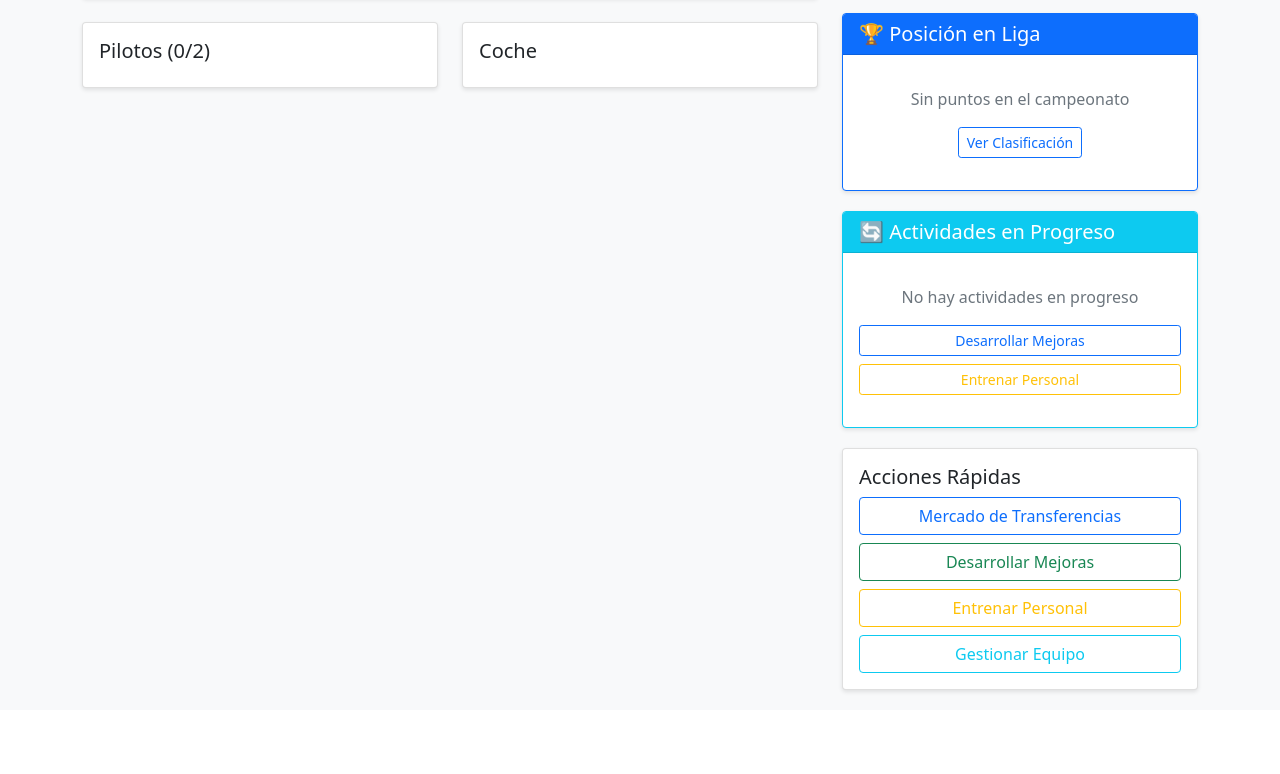
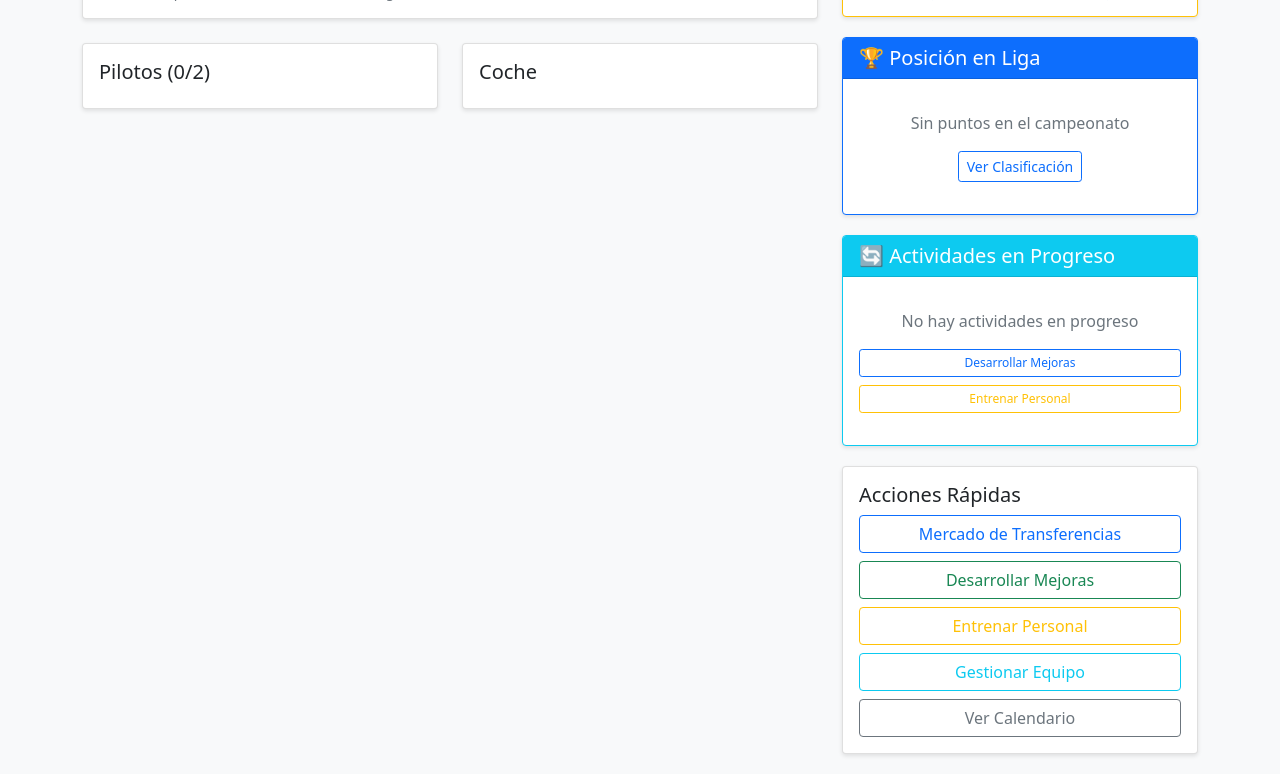
Before and after one commit to FrakerKill/f1_manager, a Flask app: page /dashboard in a window 1280 px wide. Shown: the part 239-1013 px from the top of the page. Before the commit the page ends 933 px from the top, so only its background shows below. Run offline with Flask 3, Linux system fonts and the light colour scheme; the visitor is signed in with stand-in values (Sample User, id 1); data comes from the database, SQL or seed files in the repository; data that the repository does not hold is empty.

Commit message:
adding buttons on dashboard

```diff
--- a/templates/dashboard.html
+++ b/templates/dashboard.html
@@ -1,3 +1,5 @@
+[file name]: dashboard.html
+[file content begin]
 {% extends "base.html" %}
 
 {% block title %}Dashboard{% endblock %}
@@ -121,16 +123,31 @@
                             Preparar Tests
                         </a>
                         {% elif next_event.session_type == 'qualifying' %}
-                        <a href="{{ url_for('race_strategy', race_id=next_event.race_id) }}" class="btn btn-sm btn-outline-success w-100 mb-1">
-                            Estrategia Clasificación
+                        <!-- ENLACE A ESTRATEGIA DE CLASIFICACIÓN -->
+                        <a href="{{ url_for('qualifying_session', race_id=next_event.race_id) }}" class="btn btn-sm btn-outline-success w-100 mb-1">
+                            🎯 Estrategia Clasificación
                         </a>
                         {% elif next_event.session_type == 'race' %}
+                        <!-- ENLACE A ESTRATEGIA DE CARRERA -->
                         <a href="{{ url_for('race_strategy', race_id=next_event.race_id) }}" class="btn btn-sm btn-outline-danger w-100 mb-1">
-                            Estrategia Carrera
+                            🏁 Estrategia Carrera
                         </a>
                         {% endif %}
-                        <a href="{{ url_for('race_details', race_id=next_event.race_id) }}" class="btn btn-sm btn-outline-secondary w-100">
-                            Ver Detalles
+
+                        <!-- Botones adicionales que siempre se muestran -->
+                        <div class="d-grid gap-1">
+                            <!-- ENLACE SIEMPRE DISPONIBLE A ESTRATEGIA DE CLASIFICACIÓN -->
+                            <a href="{{ url_for('qualifying_session', race_id=next_event.race_id) }}" class="btn btn-sm btn-outline-info">
+                                Planificar Clasificación
+                            </a>
+                            <!-- ENLACE SIEMPRE DISPONIBLE A ESTRATEGIA DE CARRERA -->
+                            <a href="{{ url_for('race_strategy', race_id=next_event.race_id) }}" class="btn btn-sm btn-outline-warning">
+                                Planificar Carrera
+                            </a>
+                        </div>
+
+                        <a href="{{ url_for('race_details', race_id=next_event.race_id) }}" class="btn btn-sm btn-outline-secondary w-100 mt-1">
+                            Ver Detalles del Evento
                         </a>
                     </div>
                 </div>
@@ -288,6 +305,7 @@
             </div>
         </div>
 
+        <!-- Acciones Rápidas -->
         <div class="card mt-3">
             <div class="card-body">
                 <h5 class="card-title">Acciones Rápidas</h5>
@@ -296,6 +314,23 @@
                     <a href="{{ url_for('upgrades') }}" class="btn btn-outline-success">Desarrollar Mejoras</a>
                     <a href="{{ url_for('training') }}" class="btn btn-outline-warning">Entrenar Personal</a>
                     <a href="{{ url_for('team_management') }}" class="btn btn-outline-info">Gestionar Equipo</a>
+
+                    <!-- NUEVOS BOTONES AÑADIDOS - ESTRATEGIAS -->
+                    {% if next_event %}
+                        <!-- ENLACE DIRECTO A ESTRATEGIA DE CLASIFICACIÓN -->
+                        <a href="{{ url_for('qualifying_session', race_id=next_event.race_id) }}" class="btn btn-outline-info">
+                            🎯 Estrategia Clasificación
+                        </a>
+                        <!-- ENLACE DIRECTO A ESTRATEGIA DE CARRERA -->
+                        <a href="{{ url_for('race_strategy', race_id=next_event.race_id) }}" class="btn btn-outline-danger">
+                            🏁 Estrategia Carrera
+                        </a>
+                    {% else %}
+                        <!-- Botones genéricos si no hay próximo evento -->
+                        <a href="{{ url_for('calendar') }}" class="btn btn-outline-secondary">
+                            Ver Calendario
+                        </a>
+                    {% endif %}
                 </div>
             </div>
         </div>
@@ -342,6 +377,7 @@ document.addEventListener('DOMContentLoaded', function() {
     setInterval(updateCountdown, 1000);
 });
 </script>
+{% endif %}
 
 <style>
 .countdown-container {
@@ -379,6 +415,15 @@ document.addEventListener('DOMContentLoaded', function() {
     padding: 4px 8px;
 }
 
+.event-actions .d-grid {
+    gap: 2px;
+}
+
+.event-actions .btn-sm {
+    font-size: 0.7rem;
+    padding: 3px 6px;
+}
+
 .activity-item {
     background: #f8f9fa;
 }
@@ -411,6 +456,12 @@ document.addEventListener('DOMContentLoaded', function() {
 .points-difference {
     margin-top: 0.5rem;
 }
+
+/* Estilos para las acciones rápidas */
+.d-grid .btn-sm {
+    font-size: 0.75rem;
+    padding: 0.25rem 0.5rem;
+}
 </style>
-{% endif %}
 {% endblock %}
+[file content end]
```
